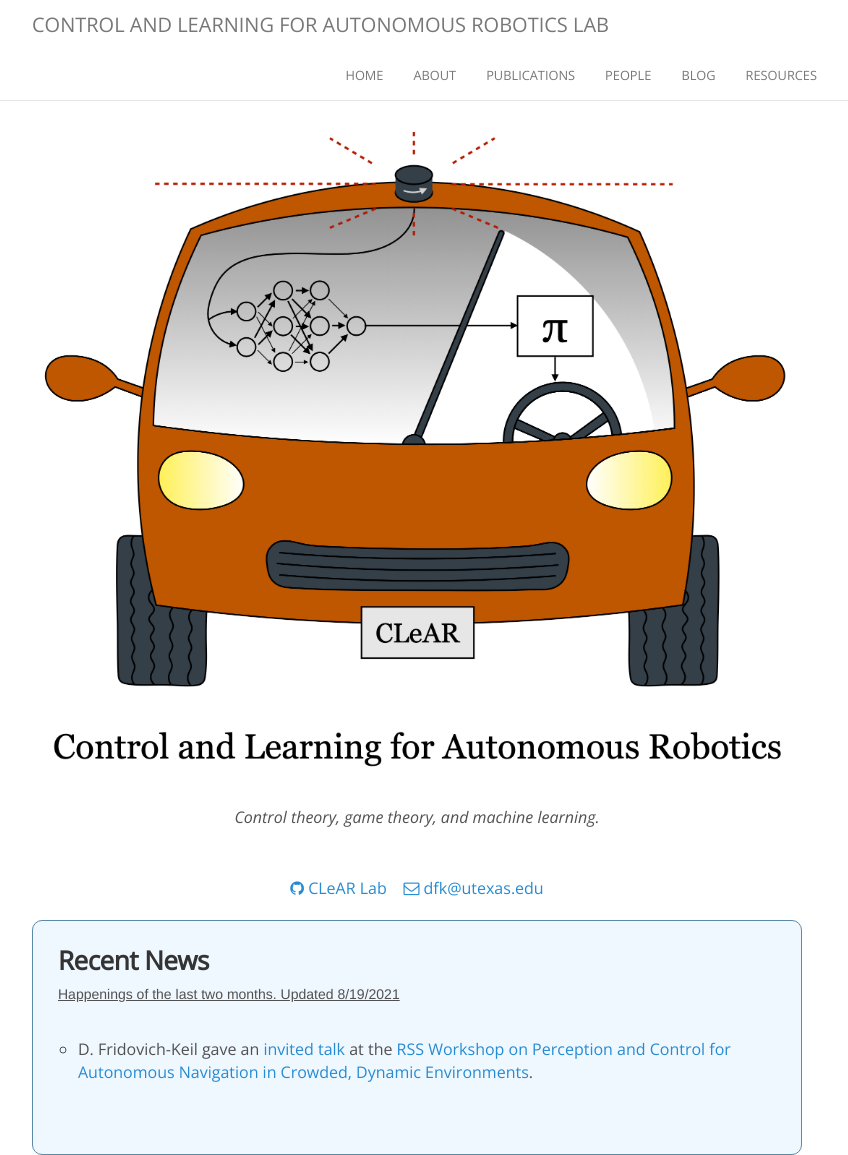
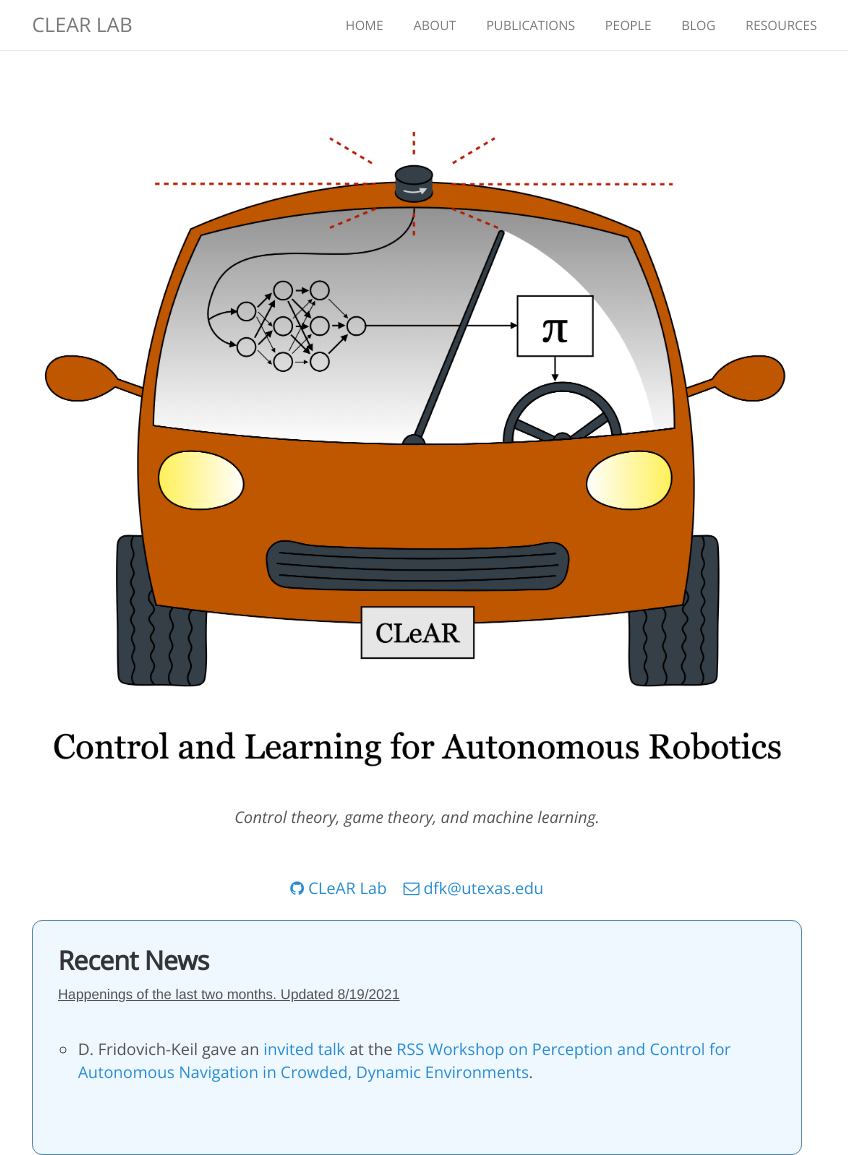
Before and after one commit to KordingLab/KordingLab.github.io, a Jekyll site: the page built from index.html, in a window 1280 px wide and 1155 px high. Shown: the whole window, without its empty margins (223-1071 px from the left). Built offline with Jekyll 4.4.1, drawn with Linux system fonts in a browser that asks for light colours; nearby versions of some CDN libraries; comment, search, counter and statistics services are not loaded.

Commit message:
small fix

```diff
--- a/_config.yml
+++ b/_config.yml
@@ -1,5 +1,5 @@
 # Basic
-name:               "Control and Learning for Autonomous Robotics Lab"
+name:               "CLeAR Lab"
 title:              "CLeAR Lab at UT Austin"
 description:        "This is the official website of the Control and Learning for Autonomous Robotics Lab at UT Austin."
 
```
